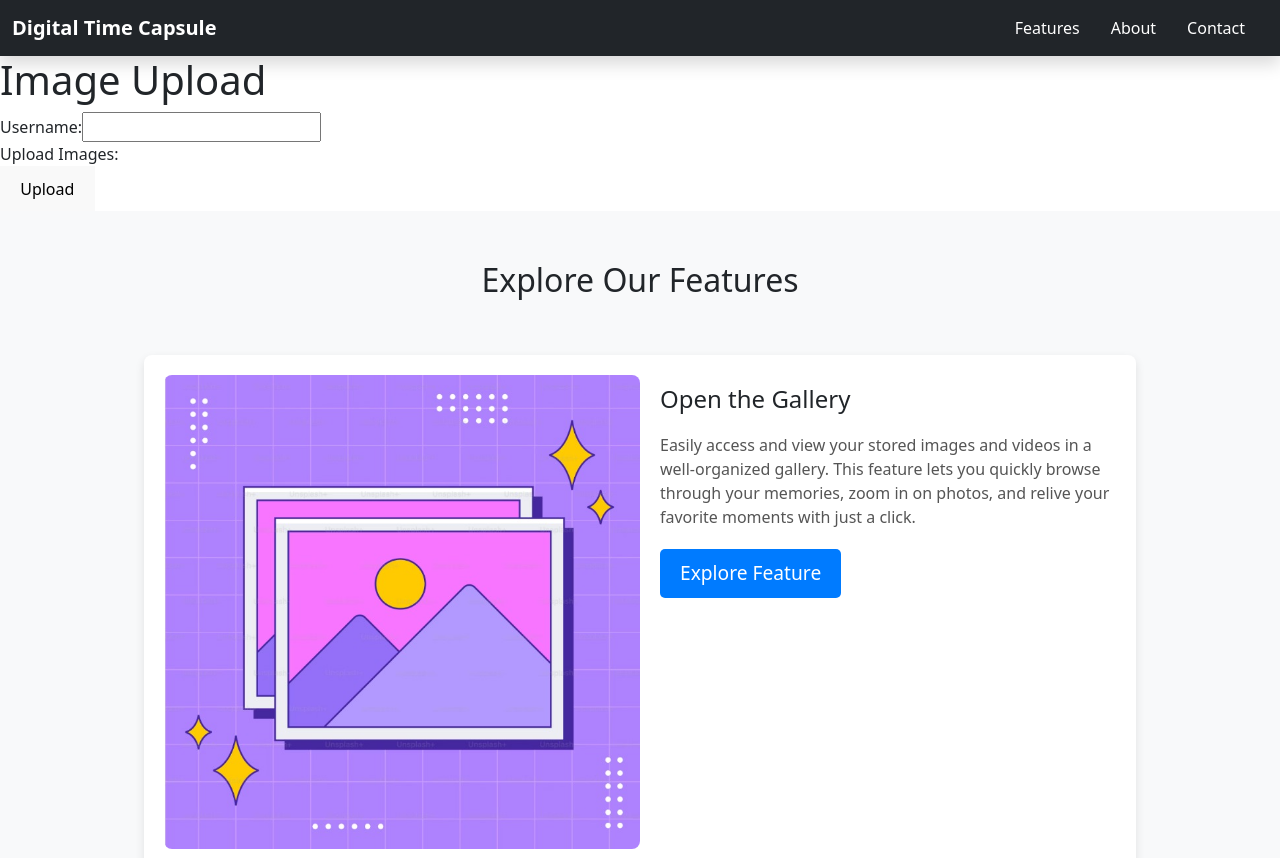
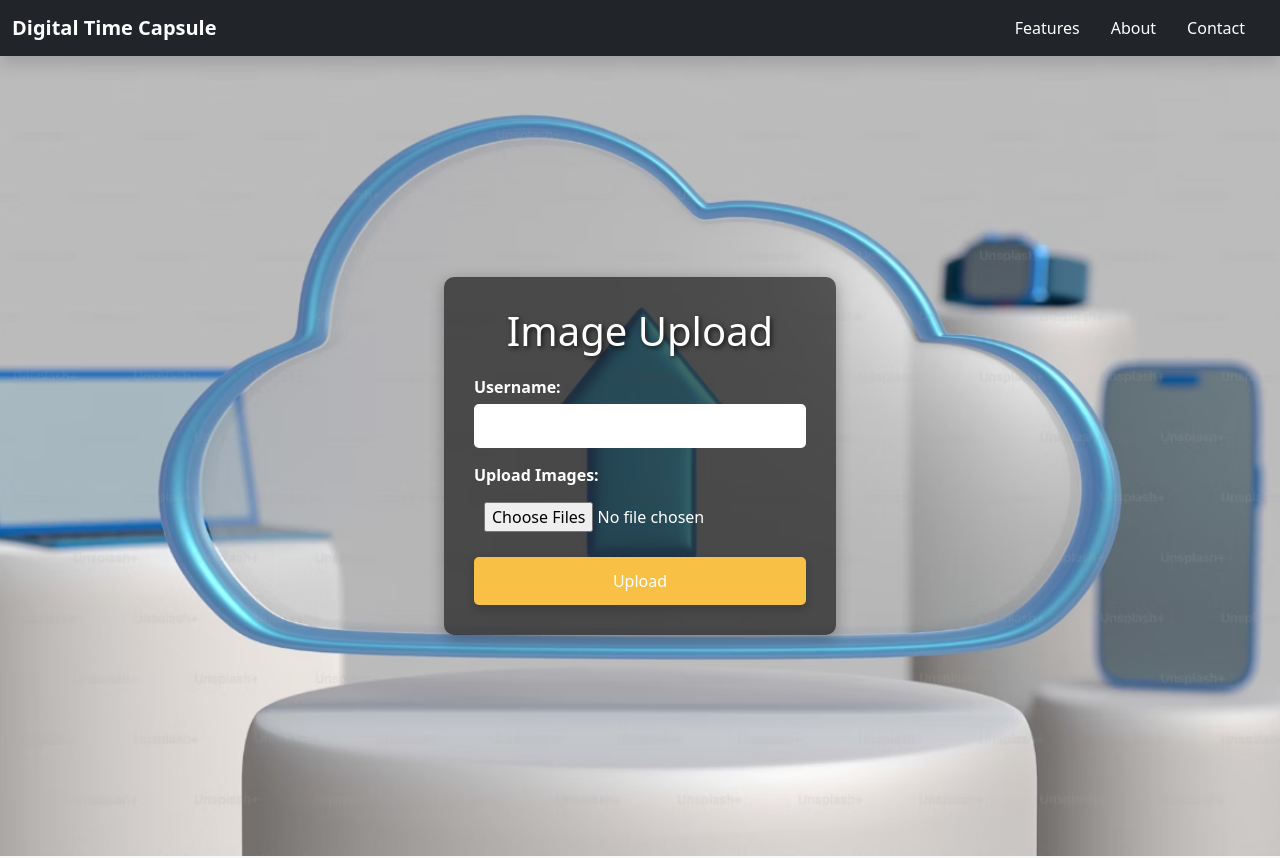
Before and after one commit to Recurse-Official/G28, a React (Vite) app in the folder frontend/: page / in a window 1280 px wide. Shown: the top 858 px of the page. Built offline with nearby package versions, Linux system fonts and the light colour scheme.

Commit message:
STYLING IN HOME PAGE

```diff
--- a/frontend/src/components/Hero.jsx
+++ b/frontend/src/components/Hero.jsx
@@ -1,25 +1,9 @@
 /* eslint-disable no-undef */
+import React, { useState } from 'react';
 import '../styles/Hero.css';
-import backgroundImage from '../assets/Screenshot 2024-12-01 003719.png'; // Import your image here
+import backgroundImage from '../assets/Screenshot 2024-12-01 003719.png';
 
-// const Hero = () => (
-
-
-//     {/* Upload Button */}
-//     <label htmlFor="file-upload" className="upload-btn">
-//       Choose Files
-//     </label>
-//     <input
-//       id="file-upload"
-//       type="file"
-//       multiple
-//       style={{ display: 'none' }} // Hide default file input
-//     />
-//   </div>
-// );
-import { useState } from 'react';
-
-function Hero() {
+const Hero = () => {
     const [username, setUsername] = useState('');
     const [files, setFiles] = useState(null);
 
@@ -62,20 +46,26 @@ function Hero() {
     };
 
     return (
-        <div>
+        <div
+            className="hero"
+            style={{
+                backgroundImage: `url(${backgroundImage})`,
+            }}
+        >
+            <div className="hero-content">
                 <h1>Image Upload</h1>
-            <form onSubmit={handleSubmit}>
+                <form onSubmit={handleSubmit} className="upload-form">
                     <label>
-                    Username:
+                        <span>Username:</span>
                         <input
                             type="text"
                             required
+                            value={username}
                             onChange={(e) => setUsername(e.target.value)}
                         />
                     </label>
-                <br />
                     <label>
-                    Upload Images:
+                        <span>Upload Images:</span>
                         <input
                             type="file"
                             multiple
@@ -83,12 +73,13 @@ function Hero() {
                             onChange={handleFileChange}
                         />
                     </label>
-                <br />
-                <button type="submit">Upload</button>
+                    <button type="submit" className="upload-btn">
+                        Upload
+                    </button>
                 </form>
             </div>
+        </div>
     );
-}
-
+};
 
 export default Hero;
--- a/frontend/src/styles/Hero.css
+++ b/frontend/src/styles/Hero.css
@@ -1,55 +1,73 @@
 /* Hero Section */
 .hero {
-    background: url('src\assets\Screenshot 2024-12-01 003719.png') no-repeat center center/cover;
     height: 100vh; /* Full height of the viewport */
+    display: flex;
+    justify-content: center; /* Center content horizontally */
+    align-items: center; /* Center content vertically */
+    text-align: center;
+    background: url('../assets/Screenshot 2024-12-01 003719.png') no-repeat center center/cover;
+    background-size: cover;
+}
+
+.hero-content {
+    background-color: rgba(0, 0, 0, 0.6); /* Semi-transparent background */
+    padding: 30px;
+    border-radius: 10px;
+    box-shadow: 0 4px 15px rgba(0, 0, 0, 0.3);
     color: white;
-    text-align: center;
-    display: flex;
-    flex-direction: column;
-    justify-content: center;
-    align-items: center;
-    padding: 0 20px;
-    background-size: cover; /* Ensure the image covers the entire section */
-    background-position: center; /* Centers the image */
 }
 
 .hero h1 {
-    font-size: 3rem;
-    font-weight: bold;
+    font-size: 2.5rem;
     margin-bottom: 20px;
+    text-shadow: 2px 2px 5px rgba(0, 0, 0, 0.7);
 }
 
-.hero p {
-    font-size: 1.2rem;
-    margin-top: 10px;
+.upload-form {
+    display: flex;
+    flex-direction: column;
+    gap: 15px; /* Add space between form fields */
 }
 
-/* Creative Upload Button */
+.upload-form label {
+    display: flex;
+    flex-direction: column;
+    align-items: flex-start;
+    color: white;
+}
+
+.upload-form label span {
+    font-weight: bold;
+    margin-bottom: 5px;
+}
+
+.upload-form input[type="text"],
+.upload-form input[type="file"] {
+    padding: 10px;
+    border: none;
+    border-radius: 5px;
+    width: 100%;
+    max-width: 400px;
+    font-size: 1rem;
+}
+
 .upload-btn {
-    margin-top: 20px;
-    padding: 15px 30px;
-    font-size: 1.5rem;
+    padding: 12px 25px;
+    font-size: 1rem;
     background-color: #f8c146;
     color: white;
     border: none;
     border-radius: 5px;
     cursor: pointer;
     transition: background-color 0.3s ease, transform 0.3s ease;
-    display: inline-block;
-    text-align: center;
     box-shadow: 0 4px 10px rgba(0, 0, 0, 0.2);
 }
 
 .upload-btn:hover {
     background-color: #e0a900;
-    transform: scale(1.1);
+    transform: scale(1.05);
 }
 
 .upload-btn:active {
     transform: scale(0.95);
 }
-
-/* Hide default file input */
-input[type="file"] {
-    display: none;
-}
```
Also changed, not shown: 2 other files (tests, documents, lock files or other folders). Lines whose indentation alone changed are shown as unchanged.
